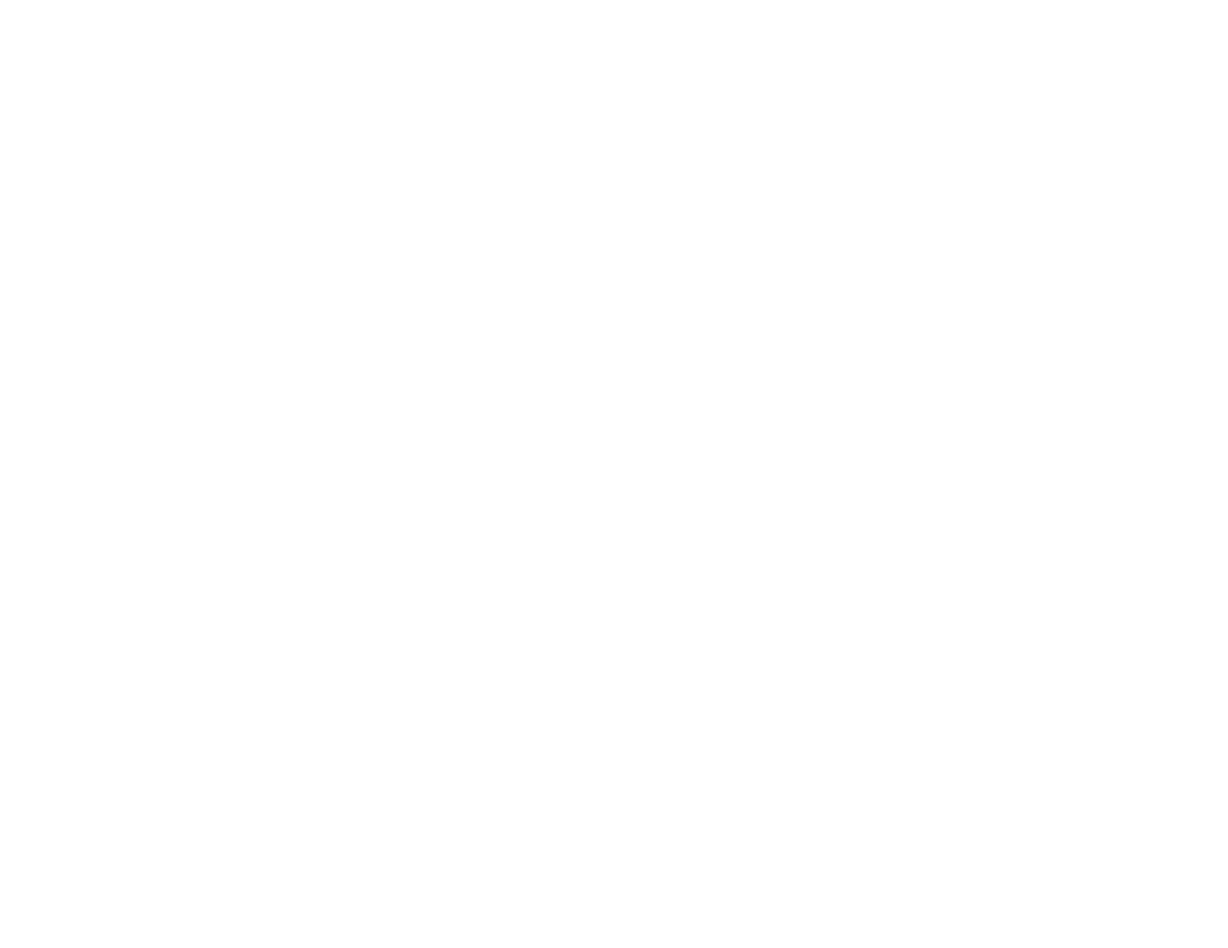
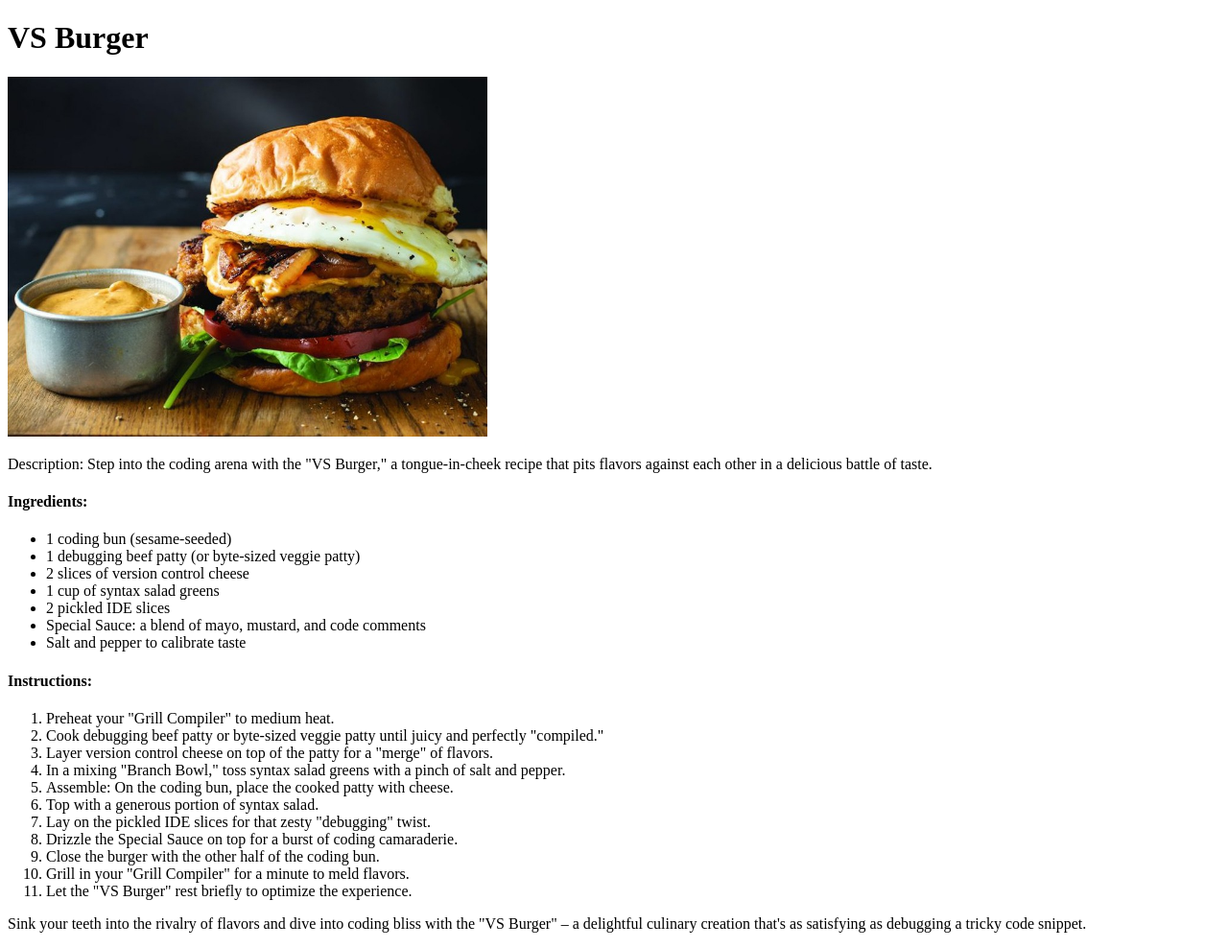
Before and after one commit to Serg1oA/odin-recipes, a plain HTML site: page recipes/burger.html in a window 1280 px wide. Shown: the whole page at 96% size. Before the commit the page ends 800 px from the top, so only its background shows below. Drawn offline with Linux system fonts and the light colour scheme.

Commit message:
Add images and recipe instructions

```diff
--- a/recipes/burger.html
+++ b/recipes/burger.html
@@ -6,6 +6,33 @@
     <title>VS Burger</title>
 </head>
 <body>
-
+    <h1>VS Burger</h1>
+    <img src="burger-image.jpg" alt="A burger like no other!" width="500" height=auto>
+    <p>Description: Step into the coding arena with the "VS Burger," a tongue-in-cheek recipe that pits flavors against each other in a delicious battle of taste.</p>
+    <h4>Ingredients:</h4>
+    <ul>
+        <li>1 coding bun (sesame-seeded)</li>
+        <li>1 debugging beef patty (or byte-sized veggie patty)</li>
+        <li>2 slices of version control cheese</li>
+        <li>1 cup of syntax salad greens</li>
+        <li>2 pickled IDE slices</li>
+        <li>Special Sauce: a blend of mayo, mustard, and code comments</li>
+        <li>Salt and pepper to calibrate taste</li>
+    </ul>
+    <h4>Instructions:</h4>
+    <ol>
+        <li>Preheat your "Grill Compiler" to medium heat.</li>
+        <li>Cook debugging beef patty or byte-sized veggie patty until juicy and perfectly "compiled."</li>
+        <li>Layer version control cheese on top of the patty for a "merge" of flavors.</li>
+        <li>In a mixing "Branch Bowl," toss syntax salad greens with a pinch of salt and pepper.</li>
+        <li>Assemble: On the coding bun, place the cooked patty with cheese.</li>
+        <li>Top with a generous portion of syntax salad.</li>
+        <li>Lay on the pickled IDE slices for that zesty "debugging" twist.</li>
+        <li>Drizzle the Special Sauce on top for a burst of coding camaraderie.</li>
+        <li>Close the burger with the other half of the coding bun.</li>
+        <li>Grill in your "Grill Compiler" for a minute to meld flavors.</li>
+        <li>Let the "VS Burger" rest briefly to optimize the experience.</li>
+    </ol>
+    <p>Sink your teeth into the rivalry of flavors and dive into coding bliss with the "VS Burger" – a delightful culinary creation that's as satisfying as debugging a tricky code snippet.</p>
 </body>
 </html>
```
Also changed, not shown: index.html (+1 -0 lines), recipes/lasagna.html (+24 -0 lines), recipes/tacos.html (+26 -1 lines), recipes/burger-image.jpg (added), recipes/lasagna-image.webp (added), recipes/recipes-image.jpg (added), recipes/tacos-image.webp (added).
